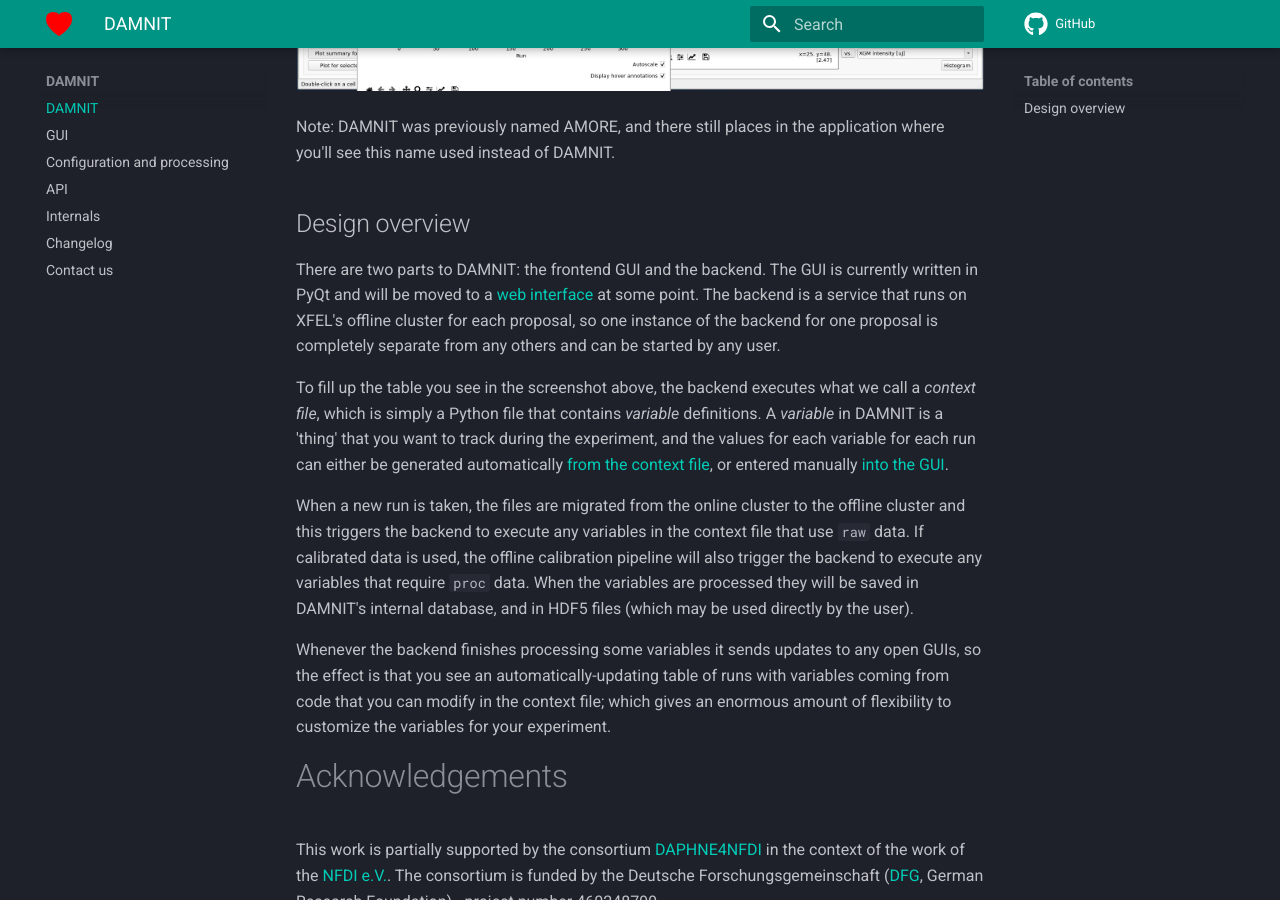
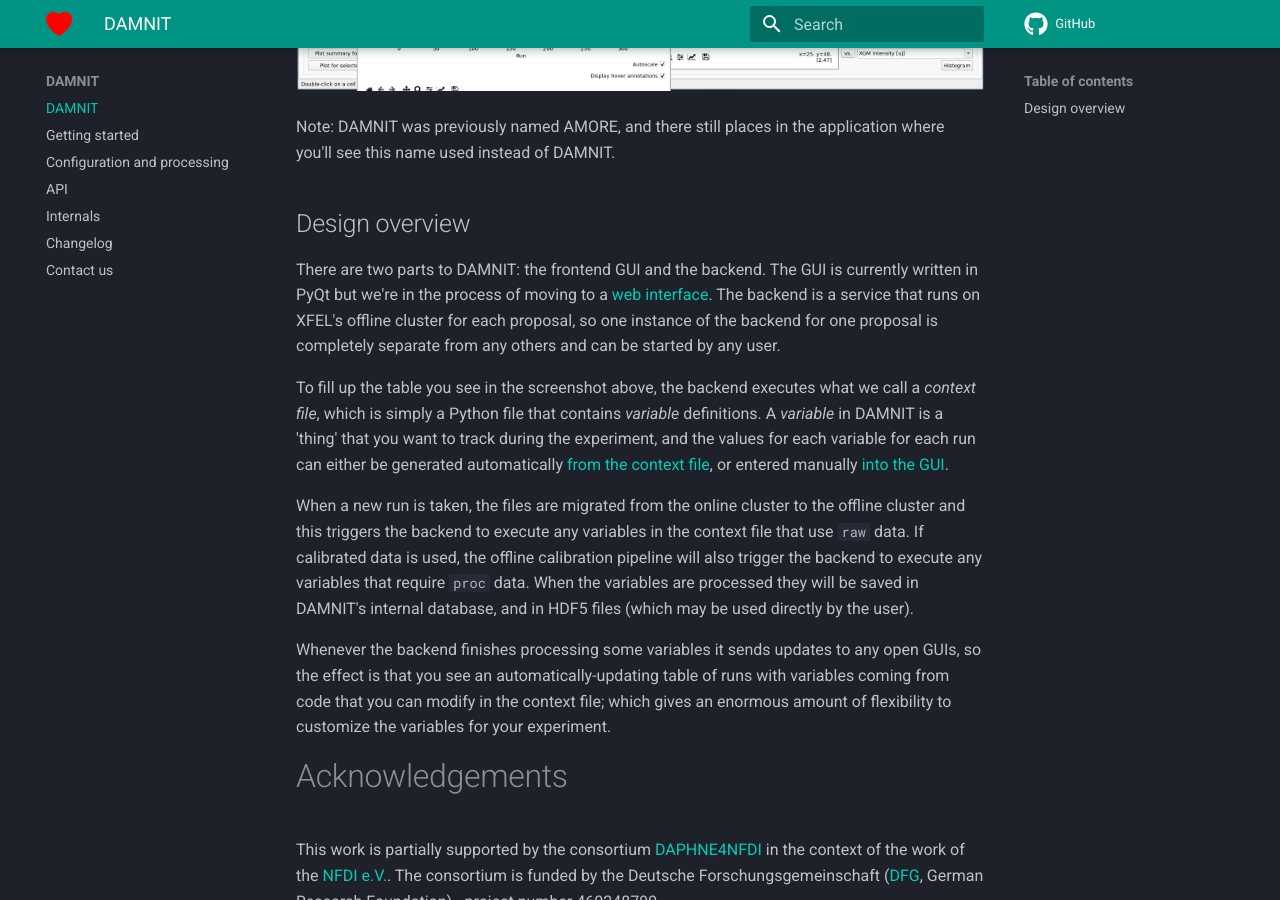
Before and after one commit to European-XFEL/DAMNIT, an MkDocs documentation site: the page built from docs/index.md, in a window 1280 px wide and 900 px high, scrolled down 665 px. Built offline with MkDocs 1.6.1 and Material for MkDocs 9.7.7, drawn with Linux system fonts in a browser that asks for light colours; comment, search, counter and statistics services are not loaded.

Commit message:
Rename 'GUI' to 'Getting started' and remove old web section

```diff
--- a/docs/index.md
+++ b/docs/index.md
@@ -17,11 +17,11 @@
 
 ## Design overview
 There are two parts to DAMNIT: the frontend GUI and the backend. The GUI is
-currently written in PyQt and will be moved to a [web
-interface](gui.md#experimental-the-web-interface) at some point. The backend is
-a service that runs on XFEL's offline cluster for each proposal, so one instance
-of the backend for one proposal is completely separate from any others and can
-be started by any user.
+currently written in PyQt but we're in the process of moving to a [web
+interface](getting-started.md#open-the-gui). The backend is a service that runs
+on XFEL's offline cluster for each proposal, so one instance of the backend for
+one proposal is completely separate from any others and can be started by any
+user.
 
 To fill up the table you see in the screenshot above, the backend executes what
 we call a *context file*, which is simply a Python file that contains *variable*
@@ -29,7 +29,7 @@
 the experiment, and the values for each variable for each run can either be
 generated automatically [from the context
 file](configuration_and_management.md), or entered manually [into the
-GUI](gui.md#adding-user-editable-variables).
+GUI](getting-started.md#adding-user-editable-variables).
 
 When a new run is taken, the files are migrated from the online cluster to the
 offline cluster and this triggers the backend to execute any variables in the
--- a/mkdocs.yml
+++ b/mkdocs.yml
@@ -54,7 +54,7 @@
 # Navigation menu order
 nav:
   - index.md
-  - gui.md
+  - getting-started.md
   - configuration_and_management.md
   - api.md
   - internals.md
```
Also changed, not shown: docs/configuration_and_management.md (+1 -1 lines), docs/getting-started.md (renamed from docs/gui.md, +3 -11 lines).
